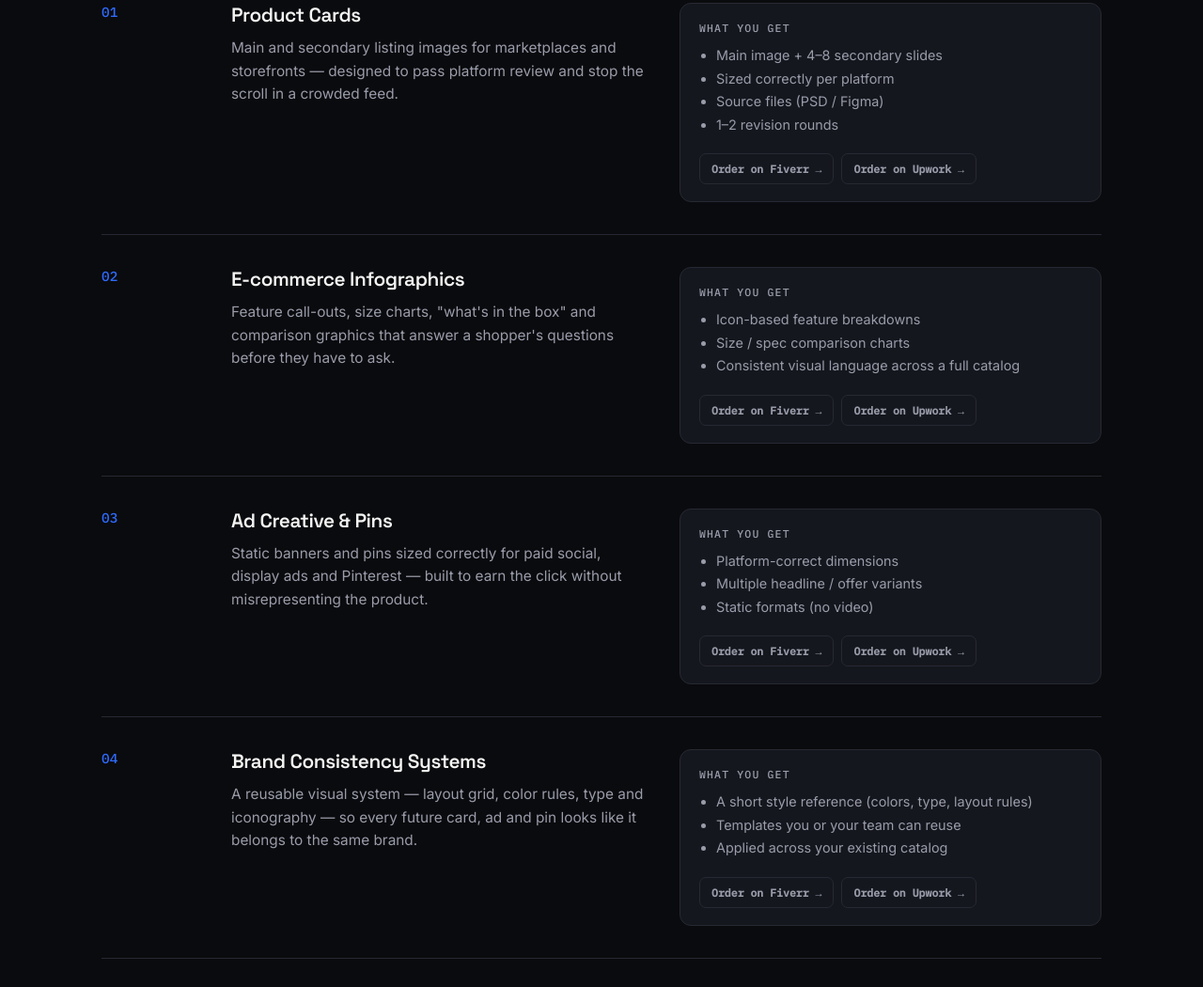
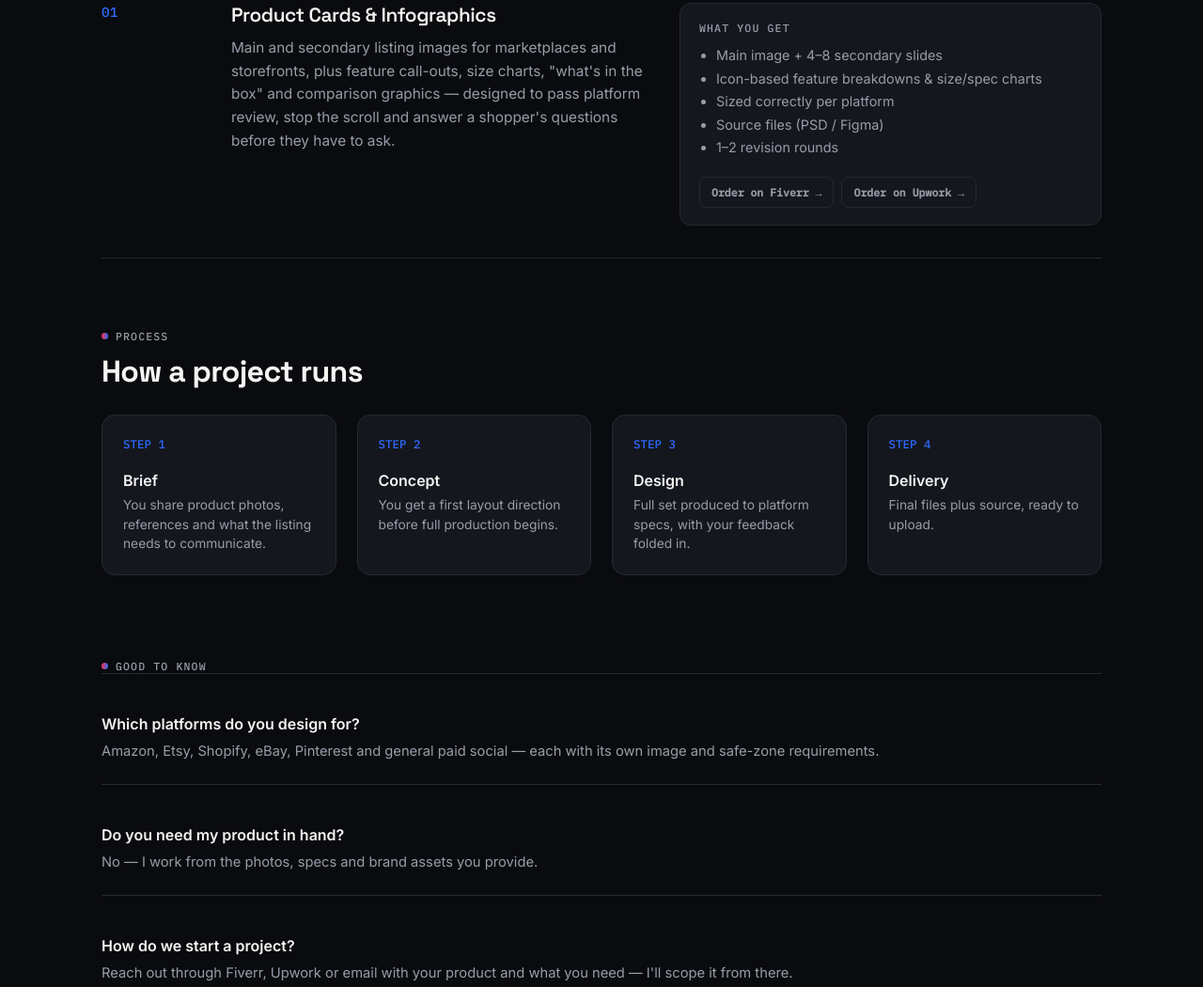
Before and after one commit to artur020202/artixon-site, a plain HTML site: page services.html in a window 1280 px wide. Shown: the part 445-1495 px from the top of the page at 94% size. Drawn offline with Linux system fonts and the light colour scheme.

Commit message:
Update project

```diff
--- a/services.html
+++ b/services.html
@@ -4,7 +4,7 @@
 <meta charset="UTF-8">
 <meta name="viewport" content="width=device-width, initial-scale=1.0">
 <title>Services — Artixon</title>
-<meta name="description" content="Product cards, e-commerce infographics and ad creative from Artixon — deliverables and process.">
+<meta name="description" content="Product cards and e-commerce infographics from Artixon — deliverables and process.">
 <link rel="preconnect" href="https://fonts.googleapis.com">
 <link rel="preconnect" href="https://fonts.gstatic.com" crossorigin>
 <link href="https://fonts.googleapis.com/css2?family=Anton&family=Space+Grotesk:wght@500;600;700&family=Inter:wght@400;500;600&family=IBM+Plex+Mono:wght@500&display=swap" rel="stylesheet">
@@ -78,76 +78,17 @@
       <div class="service-row">
         <span class="num">01</span>
         <div class="desc">
-          <h3>Product Cards</h3>
-          <p>Main and secondary listing images for marketplaces and storefronts — designed to pass platform review and stop the scroll in a crowded feed.</p>
+          <h3>Product Cards &amp; Infographics</h3>
+          <p>Main and secondary listing images for marketplaces and storefronts, plus feature call-outs, size charts, "what's in the box" and comparison graphics — designed to pass platform review, stop the scroll and answer a shopper's questions before they have to ask.</p>
         </div>
         <div class="deliverables">
           <span class="label">What you get</span>
           <ul>
             <li>Main image + 4–8 secondary slides</li>
+            <li>Icon-based feature breakdowns &amp; size/spec charts</li>
             <li>Sized correctly per platform</li>
             <li>Source files (PSD / Figma)</li>
             <li>1–2 revision rounds</li>
-          </ul>
-          <div class="service-order">
-            <a class="order-link fiverr" href="https://www.fiverr.com/s/3AGA1Ba" target="_blank" rel="noopener">Order on Fiverr →</a>
-            <a class="order-link upwork" href="https://www.upwork.com/services/product/design-premium-product-listing-images-for-ecommerce-2088146120919269938?ref=project_share" target="_blank" rel="noopener">Order on Upwork →</a>
-          </div>
-        </div>
-      </div>
-
-      <div class="service-row">
-        <span class="num">02</span>
-        <div class="desc">
-          <h3>E-commerce Infographics</h3>
-          <p>Feature call-outs, size charts, "what's in the box" and comparison graphics that answer a shopper's questions before they have to ask.</p>
-        </div>
-        <div class="deliverables">
-          <span class="label">What you get</span>
-          <ul>
-            <li>Icon-based feature breakdowns</li>
-            <li>Size / spec comparison charts</li>
-            <li>Consistent visual language across a full catalog</li>
-          </ul>
-          <div class="service-order">
-            <a class="order-link fiverr" href="https://www.fiverr.com/s/3AGA1Ba" target="_blank" rel="noopener">Order on Fiverr →</a>
-            <a class="order-link upwork" href="https://www.upwork.com/services/product/design-premium-product-listing-images-for-ecommerce-2088146120919269938?ref=project_share" target="_blank" rel="noopener">Order on Upwork →</a>
-          </div>
-        </div>
-      </div>
-
-      <div class="service-row">
-        <span class="num">03</span>
-        <div class="desc">
-          <h3>Ad Creative &amp; Pins</h3>
-          <p>Static banners and pins sized correctly for paid social, display ads and Pinterest — built to earn the click without misrepresenting the product.</p>
-        </div>
-        <div class="deliverables">
-          <span class="label">What you get</span>
-          <ul>
-            <li>Platform-correct dimensions</li>
-            <li>Multiple headline / offer variants</li>
-            <li>Static formats (no video)</li>
-          </ul>
-          <div class="service-order">
-            <a class="order-link fiverr" href="https://www.fiverr.com/s/3AGA1Ba" target="_blank" rel="noopener">Order on Fiverr →</a>
-            <a class="order-link upwork" href="https://www.upwork.com/services/product/design-premium-product-listing-images-for-ecommerce-2088146120919269938?ref=project_share" target="_blank" rel="noopener">Order on Upwork →</a>
-          </div>
-        </div>
-      </div>
-
-      <div class="service-row">
-        <span class="num">04</span>
-        <div class="desc">
-          <h3>Brand Consistency Systems</h3>
-          <p>A reusable visual system — layout grid, color rules, type and iconography — so every future card, ad and pin looks like it belongs to the same brand.</p>
-        </div>
-        <div class="deliverables">
-          <span class="label">What you get</span>
-          <ul>
-            <li>A short style reference (colors, type, layout rules)</li>
-            <li>Templates you or your team can reuse</li>
-            <li>Applied across your existing catalog</li>
           </ul>
           <div class="service-order">
             <a class="order-link fiverr" href="https://www.fiverr.com/s/3AGA1Ba" target="_blank" rel="noopener">Order on Fiverr →</a>
@@ -207,7 +148,7 @@
     <div class="footer-grid">
       <div class="footer-col">
         <a class="logo" href="index.html" style="margin-bottom:12px; display:inline-flex;"><span class="logo-mark"></span>Artixon</a>
-        <p style="color:var(--ink-soft); font-size:0.88rem; line-height:1.6; max-width:32ch;">E-commerce product design — cards, infographics and ad creative that inform and sell.</p>
+        <p style="color:var(--ink-soft); font-size:0.88rem; line-height:1.6; max-width:32ch;">E-commerce product design — marketplace cards and infographics that inform and sell.</p>
       </div>
       <div class="footer-col work">
         <h5>Work with me</h5>
--- a/style.css
+++ b/style.css
@@ -127,6 +127,8 @@ nav.wrap{display:flex; align-items:center; justify-content:space-between; height
 .services{padding:56px 0 10px; border-top:1px solid var(--border);}
 .services-row{display:grid; grid-template-columns:repeat(4,1fr); gap:22px; padding:30px 0;}
 @media (max-width:820px){ .services-row{grid-template-columns:repeat(2,1fr);} }
+.services-row.single{grid-template-columns:1fr; max-width:520px; margin:0 auto; padding:30px 0;}
+.services-row.single .service-item{padding:28px;}
 .service-item{background:var(--card); border:1px solid var(--border); border-radius:14px; padding:20px;}
 .service-item .num{font-family:'IBM Plex Mono',monospace; color:var(--blue); font-size:0.78rem; margin-bottom:10px; display:block;}
 .service-item h3{font-size:1.02rem; font-weight:600; margin-bottom:6px;}
```
Also changed, not shown: index.html (+5 -32 lines).
